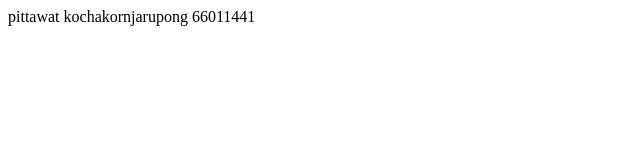
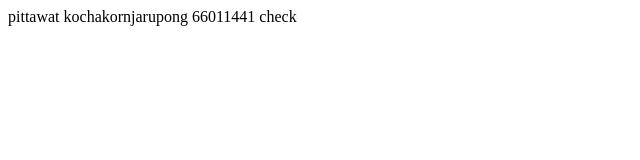
Before and after one commit to kenduen5555/git101, a plain HTML site: page index.html in a window 1280 px wide. Shown: the full height of the page, 0-640 px from the left. Drawn offline with Linux system fonts and the light colour scheme.

Commit message:
Update index.html

```diff
--- a/index.html
+++ b/index.html
@@ -6,6 +6,6 @@
     <title>Document</title>
 </head>
 <body>
-    pittawat kochakornjarupong 66011441
+    pittawat kochakornjarupong 66011441 check
 </body>
 </html>
```
